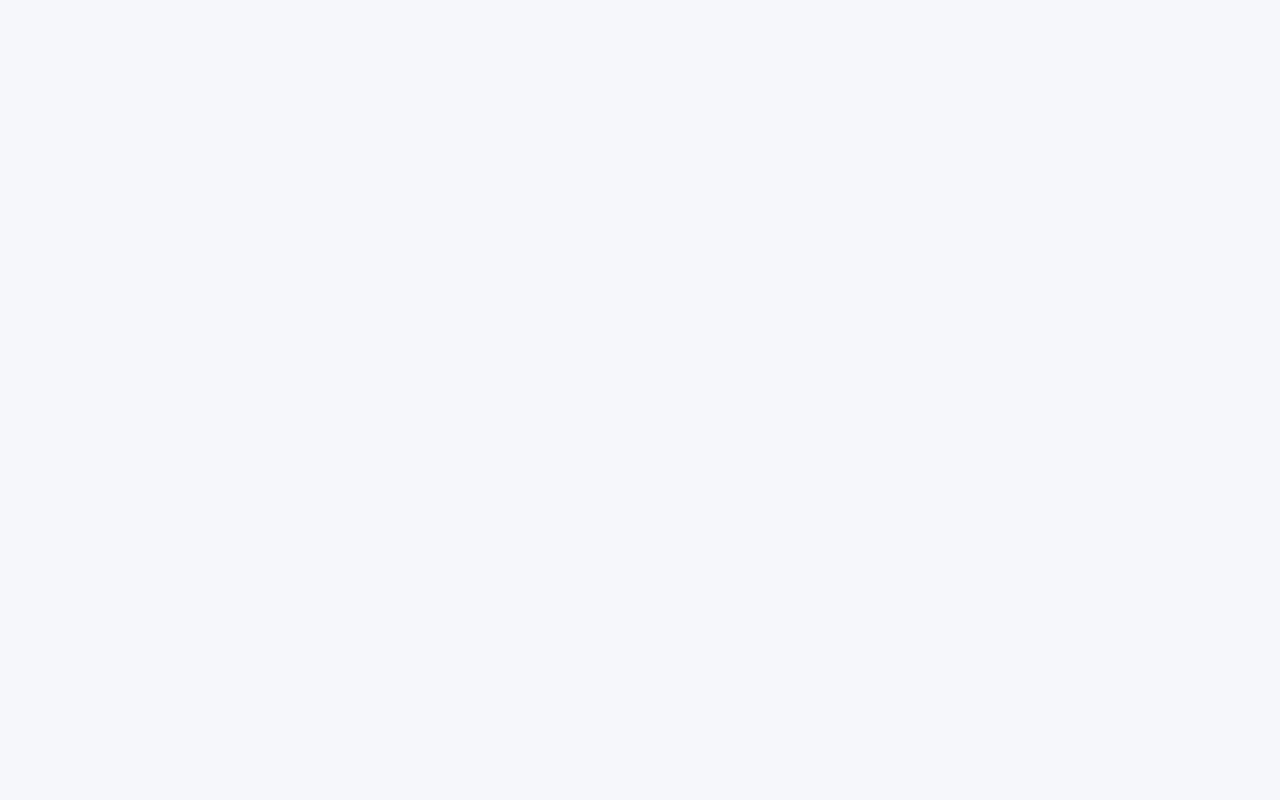
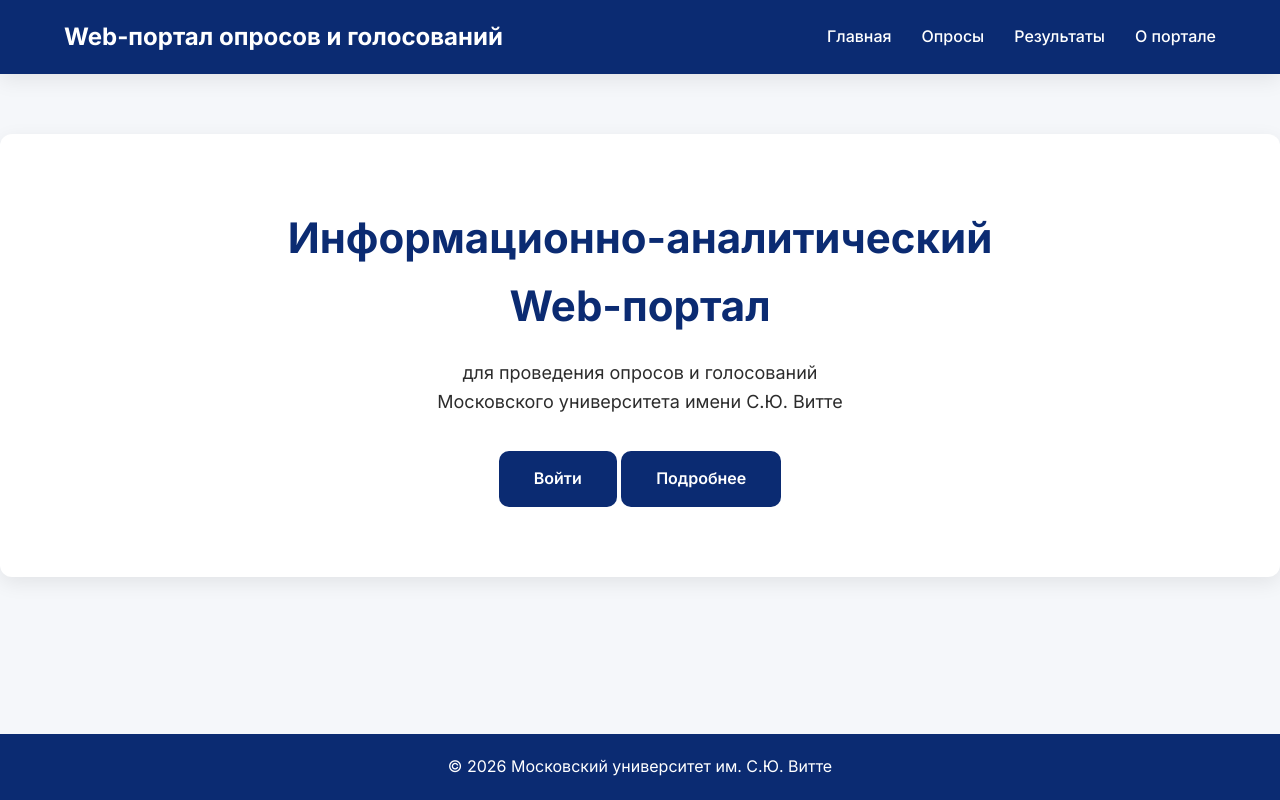
Before and after one commit to Yterror/vkr-web-portal, a PHP site: page / in a window 1280 px wide. Before the commit the page is empty. Run offline with PHP 8.4, Linux system fonts and the light colour scheme.

Commit message:
Наполнение контентом гл страницы

```diff
--- a/css/style.css
+++ b/css/style.css
@@ -1,5 +1,184 @@
+* {
+    margin: 0;
+    padding: 0;
+    box-sizing: border-box;
+}
+
+:root{
+
+    --primary:#0b2b72;
+    --primary-dark:#16235A;
+    --secondary:#8B1E3F;
+    --secondary-dark:#6F1732;
+    --background:#F5F7FA;
+    --white:#FFFFFF;
+    --text:#2C2C2C;
+    --border:#D8DCE5;
+
+    --radius:12px;
+    --shadow:0 6px 20px rgba(0,0,0,.08);
+
+    --transition:.25s;
+}
+
 body{
-    margin:0;
-    font-family: Arial, sans-serif;
-    background:#f5f7fb;
+
+    font-family: 'Inter', sans-serif;
+
+    background:var(--background);
+
+    color:var(--text);
+
+    line-height:1.6;
 }
+
+.container{
+
+    width:90%;
+    max-width:1200px;
+
+    margin:auto;
+}
+
+header{
+
+    background:var(--primary);
+
+    color:white;
+
+    padding:18px 0;
+
+    box-shadow:var(--shadow);
+}
+
+header .container{
+
+    display:flex;
+
+    justify-content:space-between;
+
+    align-items:center;
+}
+
+.logo{
+
+    font-size:24px;
+
+    font-weight:700;
+}
+
+nav ul{
+
+    display:flex;
+
+    list-style:none;
+
+    gap:30px;
+}
+
+nav a{
+
+    color:white;
+
+    text-decoration:none;
+
+    transition:var(--transition);
+
+    font-weight:500;
+}
+
+nav a:hover{
+
+    color:#dbeafe;
+}
+
+.hero{
+
+    margin-top:60px;
+
+    background:white;
+
+    border-radius:var(--radius);
+
+    box-shadow:var(--shadow);
+
+    padding:70px;
+
+    text-align:center;
+}
+
+.hero h1{
+
+    font-size:42px;
+
+    color:var(--primary);
+
+    margin-bottom:20px;
+}
+
+.hero p{
+
+    font-size:18px;
+
+    color:var(--text-light);
+
+    margin-bottom:35px;
+}
+
+.btn{
+
+    display:inline-block;
+
+    background:var(--primary);
+
+    color:white;
+
+    padding:15px 35px;
+
+    border-radius:10px;
+
+    text-decoration:none;
+
+    transition:var(--transition);
+
+    font-weight:600;
+}
+
+.btn:hover{
+
+    background:var(--primary-dark);
+
+    transform:translateY(-2px);
+}
+
+html{
+
+    height:100%;
+}
+
+body{
+
+    min-height:100%;
+
+    display:flex;
+
+    flex-direction:column;
+}
+
+main{
+
+    flex:1;
+}
+
+footer{
+
+    background:var(--primary);
+
+    color:white;
+
+    text-align:center;
+
+    padding:20px;
+
+    margin-top:60px;
+}
--- a/index.html
+++ b/index.html
@@ -2,14 +2,93 @@
 <html lang="ru">
 
 <head>
+
     <meta charset="UTF-8">
-    <title>WebPortalPools</title>
+
+    <meta name="viewport" content="width=device-width, initial-scale=1.0">
+
+    <title>Web-портал опросов</title>
+
+    <link rel="preconnect" href="https://fonts.googleapis.com">
+
+    <link rel="preconnect" href="https://fonts.gstatic.com" crossorigin>
+
+    <link href="https://fonts.googleapis.com/css2?family=Inter:wght@300;400;500;600;700&display=swap" rel="stylesheet">
 
     <link rel="stylesheet" href="css/style.css">
+
 </head>
 
 <body>
 
+<header>
+
+    <div class="container">
+
+        <div class="logo">
+
+            <span>Web-портал опросов и голосований</span>
+
+        </div>
+
+        <nav>
+
+            <ul>
+
+                <li><a href="index.html">Главная</a></li>
+
+                <li><a href="polls.html">Опросы</a></li>
+
+                <li><a href="results.html">Результаты</a></li>
+
+                <li><a href="about.html">О портале</a></li>
+
+            </ul>
+
+        </nav>
+
+    </div>
+
+</header>
+
+<main>
+
+<section class="hero">
+
+    <div class="container">
+
+        <h1>
+
+            Информационно-аналитический<br>
+
+            Web-портал
+
+        </h1>
+
+        <p>
+
+            для проведения опросов и голосований<br>
+
+            Московского университета имени С.Ю. Витте
+
+        </p>
+
+        <a href="login.html" class="btn">Войти</a>
+
+        <a href="about.html" class="btn">Подробнее</a>
+
+    </div>
+
+</section>
+
+</main>
+
+<footer>
+
+    © 2026 Московский университет им. С.Ю. Витте
+
+</footer>
+
 </body>
 
 </html>
```
